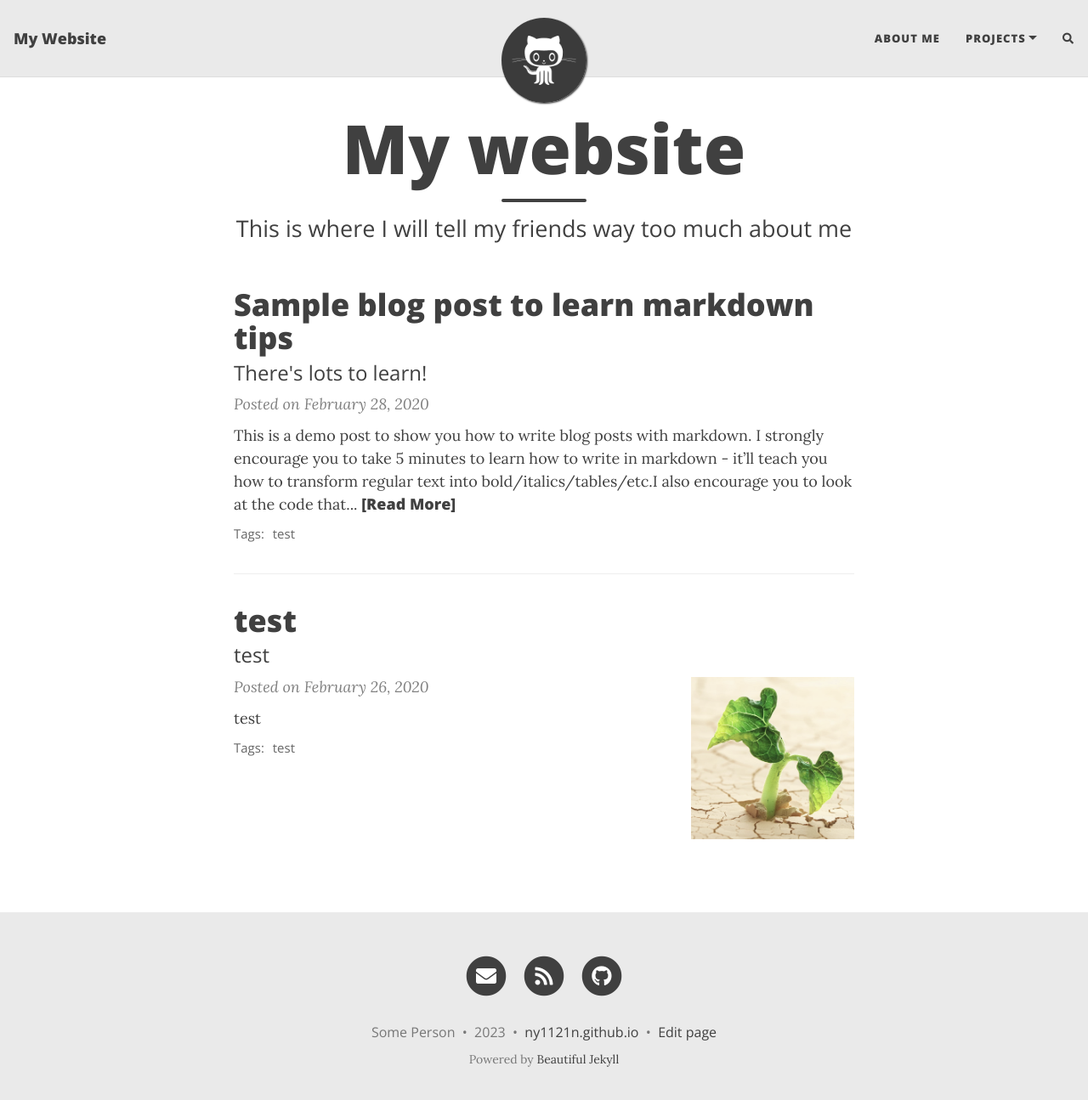
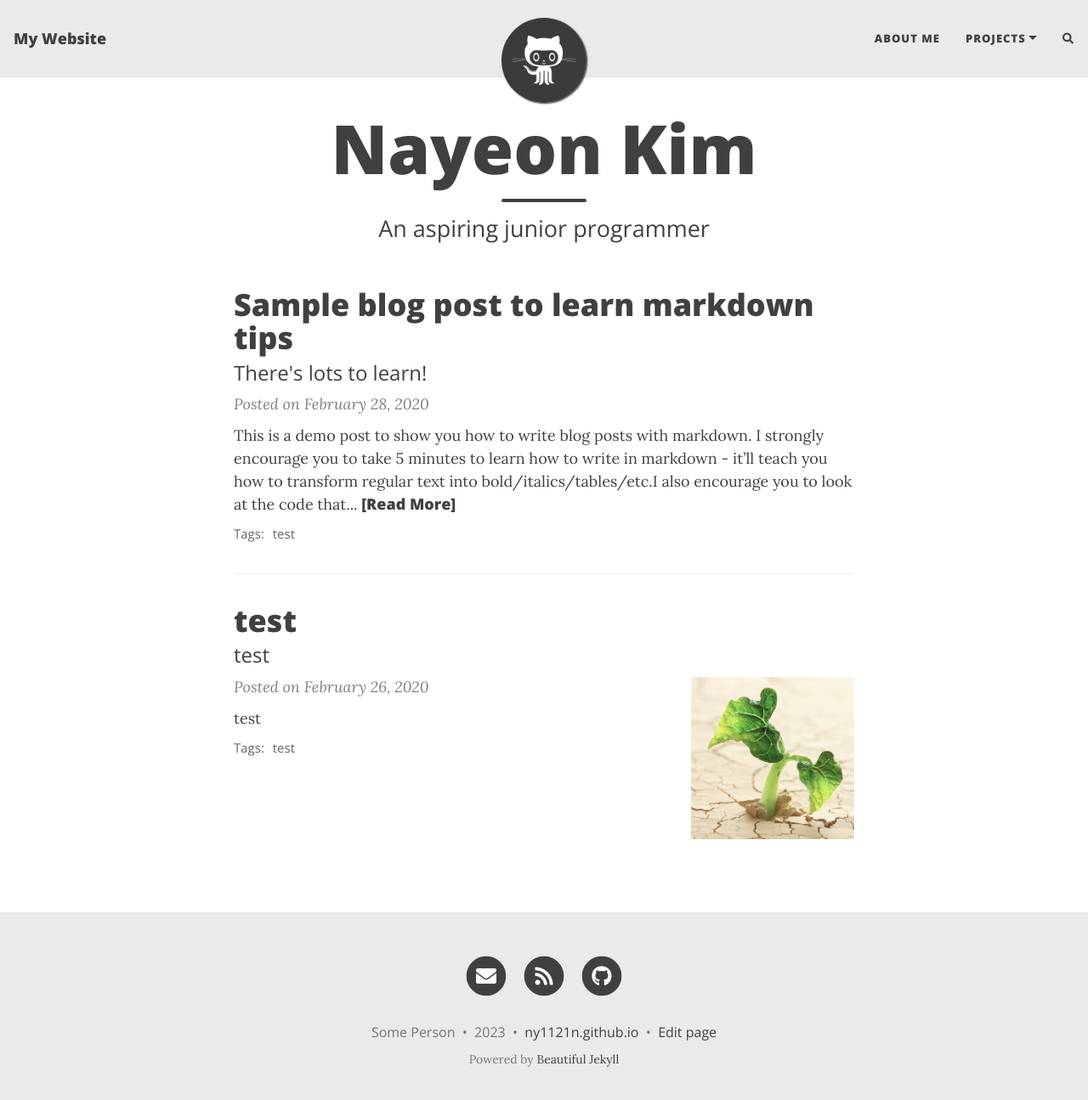
Before and after one commit to ny1121n/ny1121n.github.io, a Jekyll site: the page built from index.html, in a window 1280 px wide and 1308 px high. Shown: the top 1295 px of the window at 85% size. Built offline with Jekyll 4.4.1, drawn with Linux system fonts in a browser that asks for light colours; nearby versions of some CDN libraries; the list of posts is cut into pages by our own code; comment, search, counter and statistics services are not loaded.

Commit message:
update on homepage

```diff
--- a/index.html
+++ b/index.html
@@ -1,5 +1,5 @@
 ---
 layout: home
-title: My website
-subtitle: This is where I will tell my friends way too much about me
+title: Nayeon Kim
+subtitle: An aspiring junior programmer
 ---
```
